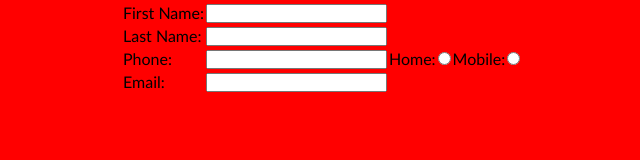
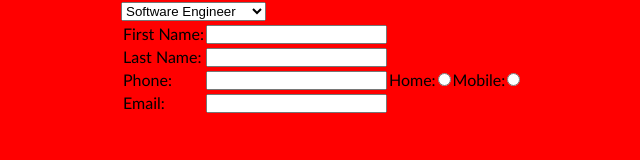
Before and after one commit to WCramRTC/Topic_Examples, a plain HTML site: page forms.html in a window 1280 px wide. Shown: the whole page, without its empty margins (7-647 px from the left). Drawn offline with Linux system fonts and the light colour scheme.

Commit message:
Update forms.html

```diff
--- a/forms.html
+++ b/forms.html
@@ -41,13 +41,36 @@
                     <td><label for="phone">Phone: </label></td>
                     <td><input type="tel" id="phone"></td>
                     <td><label for="radio">Home: </label></td>
-                    <td><input type="radio" id="phoneHome" value="home"></td>
+                    <td><input type="radio" id="phoneHome" name="phoneGroup" value="home" selected></td>
                     <td><label for="radio">Mobile: </label></td>
-                    <td><input type="radio" id="phoneMobile" value="mobile"></td>
+                    <td><input type="radio" name="phoneGroup" id="phoneMobile" value="mobile"></td>
                 </tr>
                 <tr>
                     <td><label for="email">Email: </label></td>
                     <td><input type="email" id="email"></td>
+                </tr>
+                <tr>
+                    <select>
+                        <option>
+                            Software Engineer
+                        </option>
+                        <option>
+                            Game Developer
+                        </option>
+                        <option>
+                            Data Scientist
+                        </option>
+                        <option>
+                            Computer Security
+                        </option>
+                        <option>
+                            Full Stack Developer
+                        </option>
+                        <option>
+                            Other
+                        </option>
+                    </select>
+
                 </tr>
             </table>
         </form>
```
